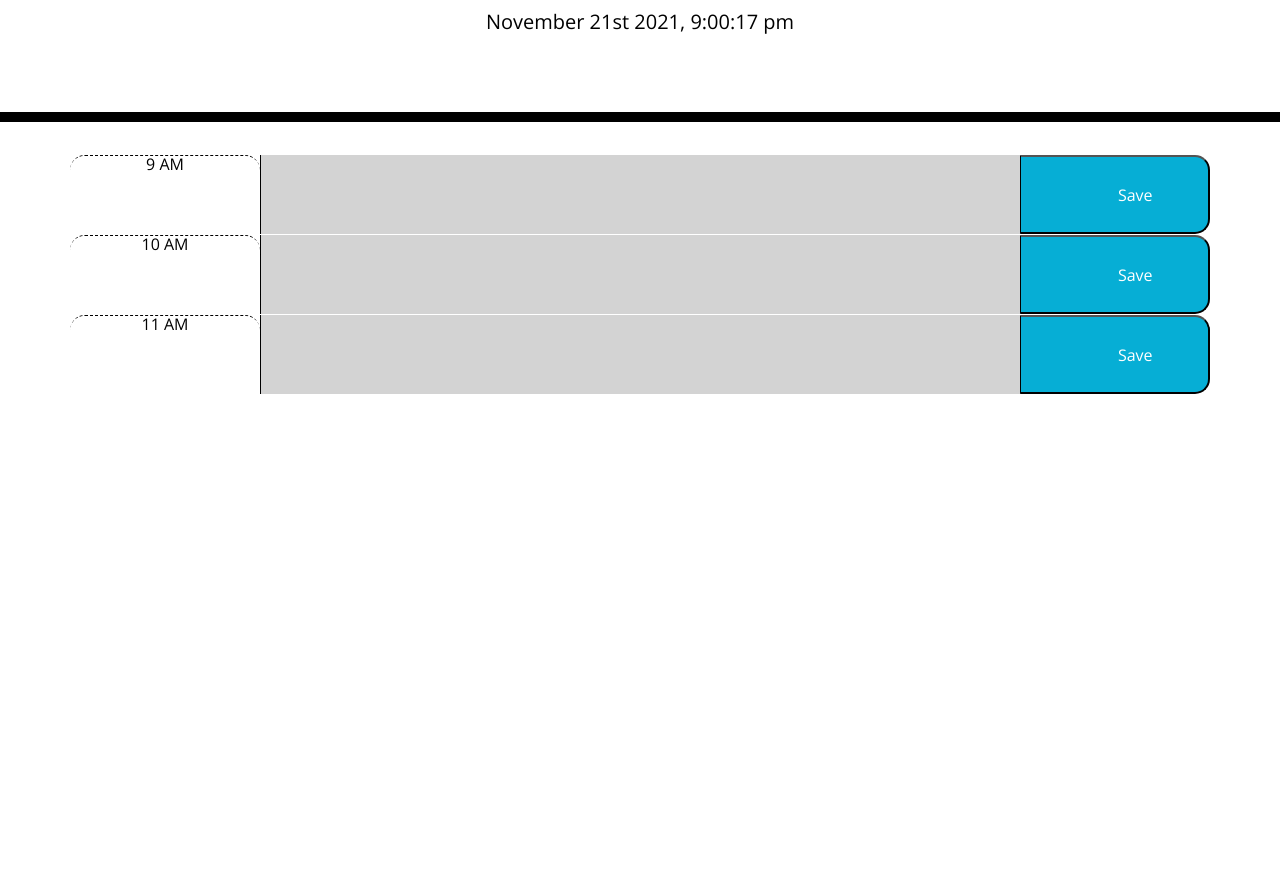
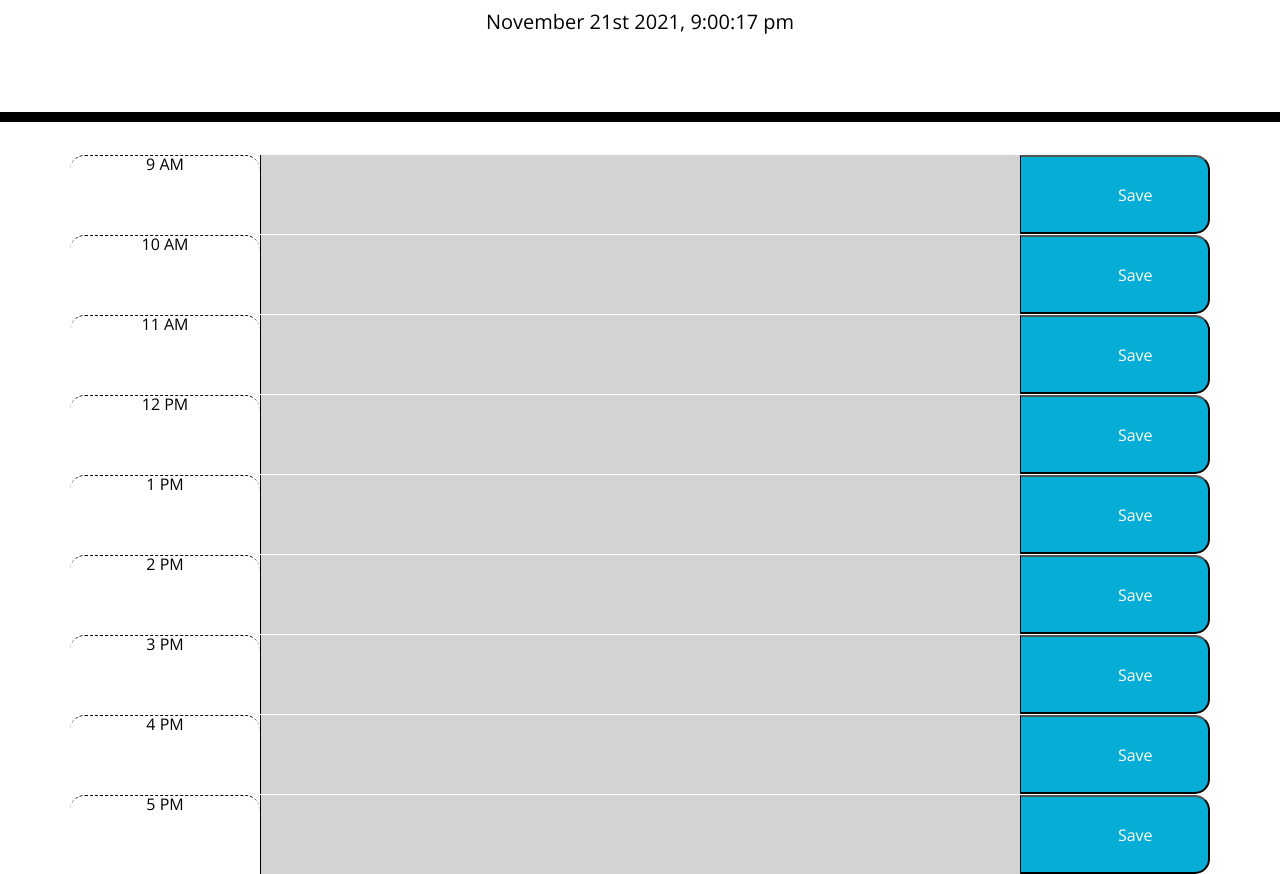
Before and after one commit to kelsey-schenk/workday-scheduler, a plain HTML site: page Develop/index.html in a window 1280 px wide. Shown: the part 182-1056 px from the top of the page. Before the commit the page ends 800 px from the top, so only its background shows below. Drawn offline with nearby package versions, Linux system fonts and the light colour scheme.

Commit message:
added more timeblocks

```diff
--- a/Develop/assets/script.js
+++ b/Develop/assets/script.js
@@ -1,15 +1,5 @@
-// Adding a function without naming it
-// $(document).ready (function() {
-    $('#currentDay').text(moment().format('MMMM Do YYYY, h:mm:ss a'));
-    // Checks what time it is every 30 seconds
+$('#currentDay').text(moment().format('MMMM Do YYYY, h:mm:ss a'));
 
-
-    //colorCode()
-    //var hourCheck = setInterval(colorCode, 60000);
-// })
-
-//function colorCode() {
-    debugger;
     let currentTime = moment().hour();
     $('.description').each(function(){
         // parseInt = look in the string for an integer
--- a/Develop/index.html
+++ b/Develop/index.html
@@ -67,6 +67,54 @@ THEN the saved events persist -->
         </button>
       </div>
 
+      <div id="12-PM" class="row">
+        <div class="col-2 hour time-block">12 PM</div>
+        <textarea class="col-8 description" id="12"></textarea>
+        <button class="col-2 saveBtn" type="submit">
+          Save
+        </button>
+      </div>
+
+      <div id="13-PM" class="row">
+        <div class="col-2 hour time-block">1 PM</div>
+        <textarea class="col-8 description" id="13"></textarea>
+        <button class="col-2 saveBtn" type="submit">
+          Save
+        </button>
+      </div>
+
+      <div id="14-PM" class="row">
+        <div class="col-2 hour time-block">2 PM</div>
+        <textarea class="col-8 description" id="14"></textarea>
+        <button class="col-2 saveBtn" type="submit">
+          Save
+        </button>
+      </div>
+
+      <div id="15-PM" class="row">
+        <div class="col-2 hour time-block">3 PM</div>
+        <textarea class="col-8 description" id="15"></textarea>
+        <button class="col-2 saveBtn" type="submit">
+          Save
+        </button>
+      </div>
+
+      <div id="16-PM" class="row">
+        <div class="col-2 hour time-block">4 PM</div>
+        <textarea class="col-8 description" id="16"></textarea>
+        <button class="col-2 saveBtn" type="submit">
+          Save
+        </button>
+      </div>
+
+      <div id="17-PM" class="row">
+        <div class="col-2 hour time-block">5 PM</div>
+        <textarea class="col-8 description" id="17"></textarea>
+        <button class="col-2 saveBtn" type="submit">
+          Save
+        </button>
+      </div>
+
     </div>
 
     <script src="https://code.jquery.com/jquery-3.4.1.min.js"></script>
@@ -74,3 +122,5 @@ THEN the saved events persist -->
     <script src="./assets/script.js"></script>
   </body>
 </html>
+<!-- KEEP IDS IN MILITARY TIME -->
+<!-- Set up local storage in javascript, when page is refreshed info has to persist -->
```
